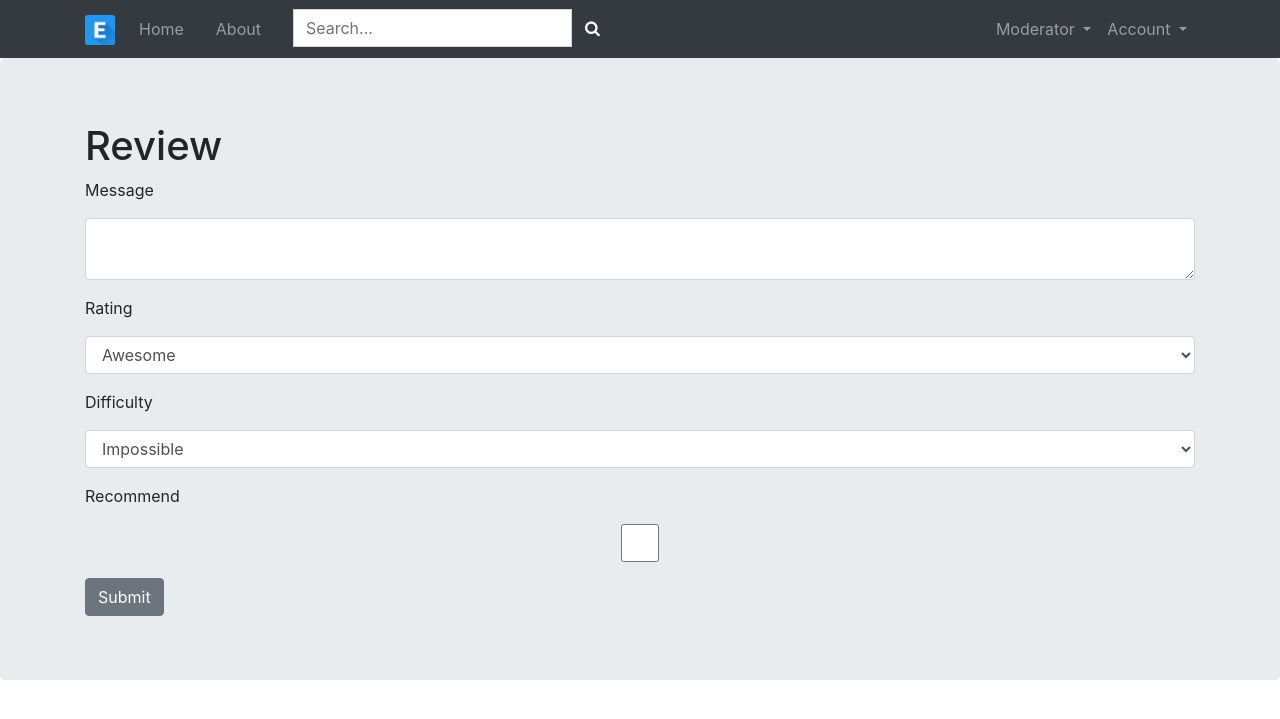
After one commit to artak10t/ProfessorReviews, a Flask app: page /add_review/1 in a window 1280 px wide. The commit adds this page. Shown: the top 719 px of the page. Run offline with Flask 2, Linux system fonts and the light colour scheme; a user stored in the database is signed in; data comes from the database, SQL or seed files in the repository; both versions use the stored data as it was after the commit; some libraries are stand-ins or nearby versions.

Commit message:
review system added

```diff
--- a/myapp/forms.py
+++ b/myapp/forms.py
@@ -1,5 +1,5 @@
 from flask_wtf import FlaskForm
-from wtforms import StringField, PasswordField, BooleanField, SubmitField, TextAreaField
+from wtforms import StringField, PasswordField, BooleanField, SubmitField, TextAreaField, SelectField
 from wtforms.validators import DataRequired
 
 class LoginForm(FlaskForm):
@@ -14,13 +14,20 @@ class RegisterForm(FlaskForm):
     repeatPassword = PasswordField('Repeat Password', validators=[DataRequired()])
     submit = SubmitField('Register')
 
+class ReviewForm(FlaskForm):
+    message = TextAreaField('Message', default='')
+    rating = SelectField('Rating', choices=['Awesome', 'Good', 'Okay', 'Bad', "Awful"], validators=[DataRequired()], default='Awesome')
+    difficulty = SelectField('Difficulty', choices=['Impossible', 'Hard', 'Average', 'Easy', 'Very Easy'], validators=[DataRequired()], default='Impossible')
+    recommend = BooleanField('Recommend', default=False)
+    submit = SubmitField('Submit')
+
 class GrantModeratorForm(FlaskForm):
     email = StringField('SJSU Email', validators=[DataRequired()])
     status = BooleanField('Moderator')
     submit = SubmitField('Grant')
 
 class AddProfessorForm(FlaskForm):
-    image = StringField('Image Link')
+    image = StringField('Image Link', validators=[DataRequired()])
     name = StringField('Full Name', validators=[DataRequired()])
     email = StringField('SJSU Email', validators=[DataRequired()])
     department = StringField('Department', validators=[DataRequired()])
--- a/myapp/routes.py
+++ b/myapp/routes.py
@@ -1,8 +1,10 @@
 from myapp import myapp_obj
-from myapp.models import Professor
+from myapp.forms import ReviewForm
+from myapp.models import Professor, Review
 from flask import render_template, flash, redirect, request
 from flask_login import current_user, login_user, logout_user, login_required
 from myapp import db
+import hashlib
 
 @myapp_obj.route("/")
 def home():
@@ -27,7 +29,120 @@ def show(id):
     if professor == None:
         return redirect('/')
 
+    reviews = Review.query.filter_by(professor_id=professor.id).limit(30).all()
+    txtRating = 'Awesome'
+    txtDifficulty = 'Impossible'
+
+    if professor.rating >= 0:
+        txtRating = 'Awful'
+    if professor.rating >= 1:
+        txtRating = 'Bad'
+    if professor.rating >= 2:
+        txtRating = 'Okay'
+    if professor.rating >= 3:
+        txtRating = 'Good'
+    if professor.rating >= 4:
+        txtRating = 'Awesome'
+
+    if professor.difficulty >= 0:
+        txtDifficulty = 'Very Easy'
+    if professor.difficulty >= 1:
+        txtDifficulty = 'Easy'
+    if professor.difficulty >= 2:
+        txtDifficulty = 'Average'
+    if professor.difficulty >= 3:
+        txtDifficulty = 'Hard'
+    if professor.difficulty >= 4:
+        txtDifficulty = 'Impossible'
+
     if(current_user.is_authenticated):
-        return render_template('show_professor.html', professor=professor, authorized=current_user.is_authenticated, moderator=current_user.moderator)
+        return render_template('show_professor.html', txtDifficulty=txtDifficulty, txtRating=txtRating, reviews=reviews, professor=professor, authorized=current_user.is_authenticated, moderator=current_user.moderator)
 
-    return render_template('show_professor.html', professor=professor, authorized=current_user.is_authenticated)
+    return render_template('show_professor.html', txtDifficulty=txtDifficulty, txtRating=txtRating, reviews=reviews, professor=professor, authorized=current_user.is_authenticated)
+
+@myapp_obj.route("/add_review/<id>", methods=['GET', 'POST'])
+@login_required
+def addReview(id):
+    professor = Professor.query.filter_by(id=id).first()
+    if professor == None:
+        return redirect('/')
+
+    form = ReviewForm()
+    if form.validate_on_submit():
+        try:
+            rating = 0
+            if form.rating.data == 'Awesome':
+                rating = 5
+            elif form.rating.data == 'Good':
+                rating = 4
+            elif form.rating.data == 'Okay':
+                rating = 3
+            elif form.rating.data == 'Bad':
+                rating = 2
+            elif form.rating.data == 'Awful':
+                rating = 1
+
+            difficulty = 0
+            if(form.difficulty.data == 'Impossible'):
+                difficulty = 5
+            elif(form.difficulty.data == 'Hard'):
+                difficulty = 4
+            elif(form.difficulty.data == 'Average'):
+                difficulty = 3
+            elif(form.difficulty.data == 'Easy'):
+                difficulty = 2
+            elif(form.difficulty.data == 'Very Easy'):
+                difficulty = 1
+
+            hash_email = hashlib.sha256(current_user.email.encode('ascii'))
+            review = Review(hash_email=hash_email.hexdigest(), professor_id=professor.id, message=form.message.data, rating=rating, difficulty=difficulty, recommend=form.recommend.data)
+            db.session.add(review)
+            db.session.commit()
+
+            reviews = Review.query.filter_by(professor_id=professor.id).all()
+            avgRating = 0
+            avgDifficulty = 0
+            awesome = 0
+            good = 0
+            okay = 0
+            bad = 0
+            awful = 0
+            for review in reviews:
+                avgRating += review.rating
+                avgDifficulty += review.difficulty
+                if review.rating == 5:
+                    awesome += 1
+                elif review.rating == 4:
+                    good += 1
+                elif review.rating == 3:
+                    okay += 1
+                elif review.rating == 2:
+                    bad += 1
+                elif review.rating == 1:
+                    awful += 1
+
+            avgRating = round(avgRating/len(reviews), 1)
+            avgDifficulty = round(avgDifficulty/len(reviews), 1)
+            awesome = round(awesome/len(reviews) * 100, 1)
+            good = round(good/len(reviews) * 100, 1)
+            okay = round(okay/len(reviews) * 100, 1)
+            bad = round(bad/len(reviews) * 100, 1)
+            awful = round(awful/len(reviews) * 100, 1)
+
+            professor.reviews = len(reviews)
+            professor.rating = avgRating
+            professor.difficulty = avgDifficulty
+            professor.awesome = awesome
+            professor.good = good
+            professor.okay = okay
+            professor.bad = bad
+            professor.awful = awful
+            db.session.commit()
+            return redirect('/show_professor/' + id)
+        except Exception:
+            return redirect('/show_professor/' + id)
+
+    if(current_user.is_authenticated):
+        return render_template('add_review.html', form=form, authorized=current_user.is_authenticated, moderator=current_user.moderator)
+
+    return render_template('add_review.html', form=form, authorized=current_user.is_authenticated)
--- a/myapp/routesModerator.py
+++ b/myapp/routesModerator.py
@@ -24,7 +24,7 @@ def grantModerator():
             flash('Email does not exist')
             return redirect('/')
 
-    return render_template('grant_moderator.html', form=form, authorized=current_user.is_authenticated)
+    return render_template('grant_moderator.html', form=form, authorized=current_user.is_authenticated, moderator=current_user.moderator)
 
 @myapp_obj.route("/add_professor", methods=['GET', 'POST'])
 @login_required
@@ -43,4 +43,4 @@ def addProfessor():
         except Exception:
             return redirect('/')
 
-    return render_template('add_professor.html', form=form, authorized=current_user.is_authenticated)
+    return render_template('add_professor.html', form=form, authorized=current_user.is_authenticated, moderator=current_user.moderator)
--- a/myapp/static/rating.css
+++ b/myapp/static/rating.css
@@ -27,5 +27,5 @@
 }
 
 .rating .progress {
-    margin-top: 10px
+    margin-top: 10px;
 }
--- /dev/null
+++ b/myapp/templates/add_review.html
@@ -0,0 +1,36 @@
+{% extends "base.html" %}
+
+{% block content %}
+<form method="POST" novalidate>
+    <div class="jumbotron">
+        <div class="container">
+            <form method="POST" novalidate>
+                {{ form.hidden_tag() }}
+                <h1>Review</h1>
+
+                <div class="form-group">
+                    <label>{{ form.message.label }}</label>
+                    {{ form.message(class="form-control", size=256) }}
+                </div>
+
+                <div class="form-group">
+                    <label>{{ form.rating.label }}</label>
+                    {{ form.rating(class="form-control") }}
+                </div>
+
+                <div class="form-group">
+                    <label>{{ form.difficulty.label }}</label>
+                    {{ form.difficulty(class="form-control") }}
+                </div>
+
+                <div class="form-group">
+                    <label>{{ form.recommend.label }}</label>
+                    {{ form.recommend(class="form-control") }}
+                </div>
+
+                {{ form.submit(class="btn btn-secondary") }}
+            </form>
+        </div>
+    </div>
+</form>
+{% endblock %}
```
Also changed, not shown: myapp/models.py (+22 -2 lines), myapp/static/review.css (added, +47 -0 lines), myapp/templates/show_professor.html (+53 -19 lines), myapp/app.db.
